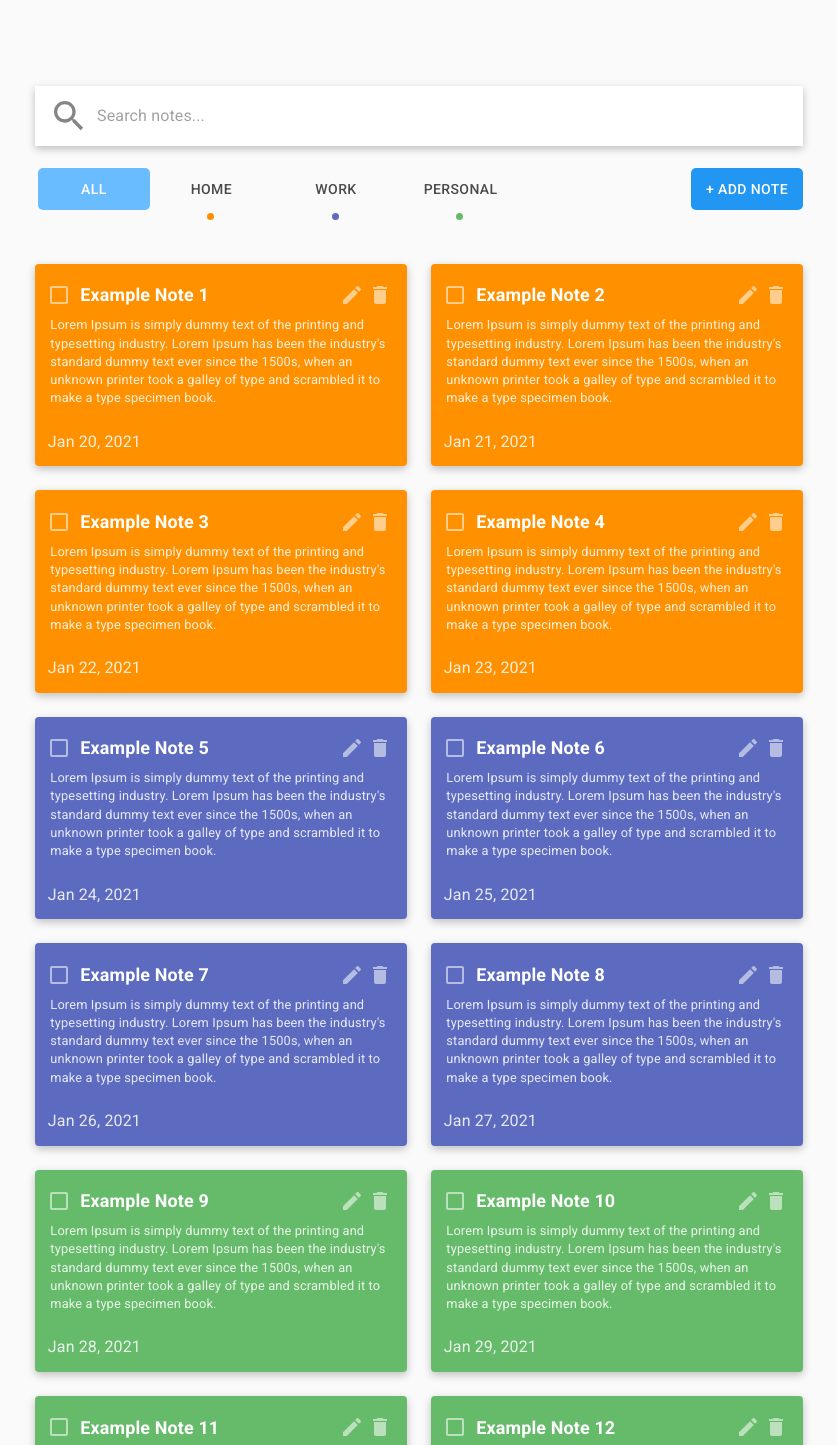
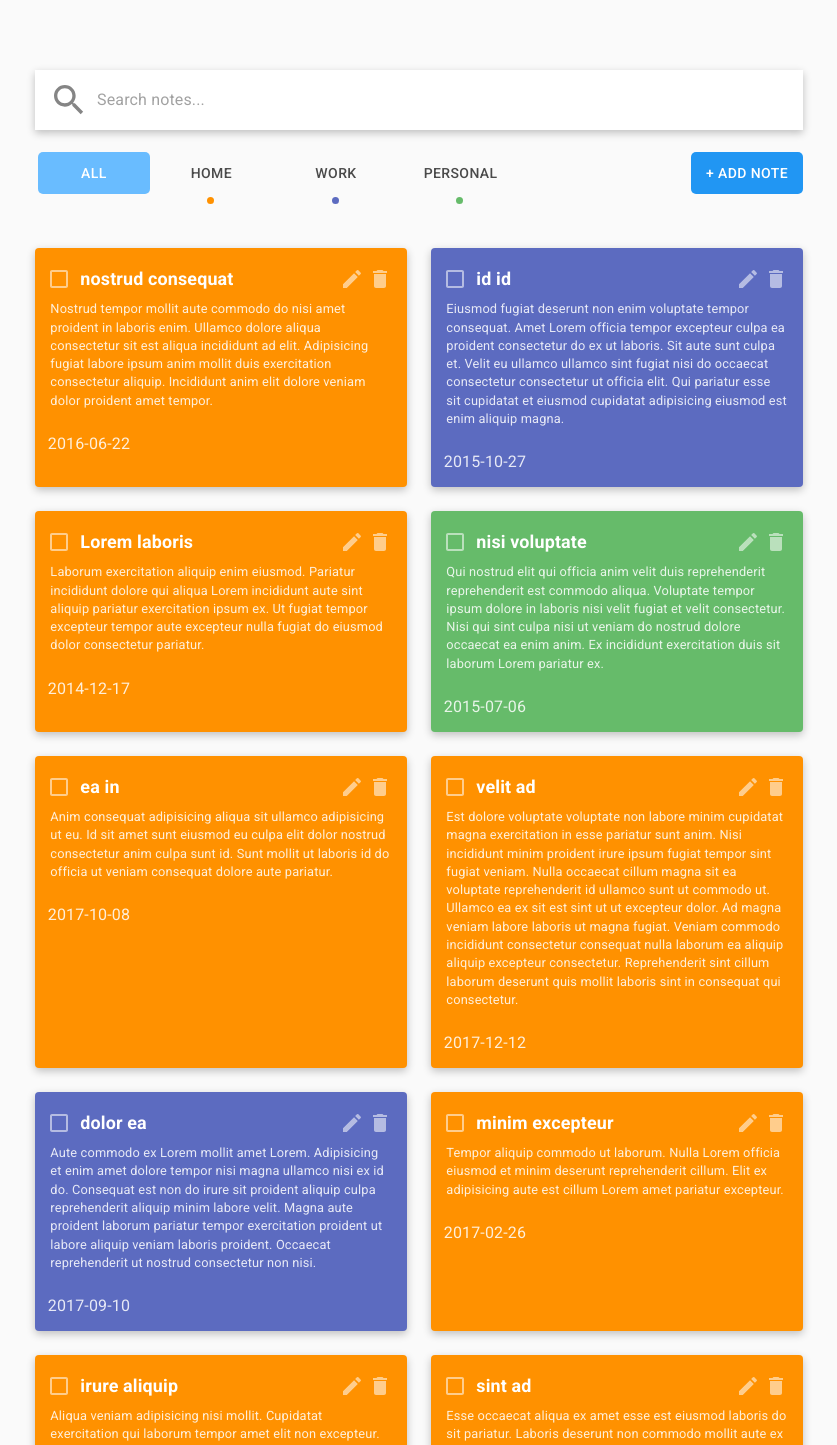
Before and after one commit to DKBoston15/react-notes-app, a React (Create React App) app: page / in a window 1280 px wide. Shown: the top 1445 px of the page, without its empty margins (221-1058 px from the left). Built offline with nearby package versions, Linux system fonts and the light colour scheme.

Commit message:
Search implementation with fuse.js

```diff
--- a/package.json
+++ b/package.json
@@ -15,6 +15,7 @@
     "@types/react": "^17.0.0",
     "@types/react-dom": "^17.0.0",
     "formik": "^2.2.6",
+    "fuse.js": "^6.4.6",
     "react": "^17.0.2",
     "react-dom": "^17.0.2",
     "react-scripts": "4.0.3",
--- a/src/App.tsx
+++ b/src/App.tsx
@@ -14,100 +14,180 @@ import { NotesNavigation } from "./modules/notes/NotesNavigation";
 
 const noteList = [
     {
-        id: 1,
-        title: "Example Note 1",
+        id: 470,
+        title: "nostrud consequat",
         category: "home",
         description:
-            "Lorem Ipsum is simply dummy text of the printing and typesetting industry. Lorem Ipsum has been the industry's standard dummy text ever since the 1500s, when an unknown printer took a galley of type and scrambled it to make a type specimen book.",
-        lastUpdated: "Jan 20, 2021"
+            "Nostrud tempor mollit aute commodo do nisi amet proident in laboris enim. Ullamco dolore aliqua consectetur sit est aliqua incididunt ad elit. Adipisicing fugiat labore ipsum anim mollit duis exercitation consectetur aliquip. Incididunt anim elit dolore veniam dolor proident amet tempor.\r\n",
+        lastUpdated: "2016-06-22"
     },
     {
-        id: 2,
-        title: "Example Note 2",
+        id: 65,
+        title: "id id",
+        category: "work",
+        description:
+            "Eiusmod fugiat deserunt non enim voluptate tempor consequat. Amet Lorem officia tempor excepteur culpa ea proident consectetur do ex ut laboris. Sit aute sunt culpa et. Velit eu ullamco ullamco sint fugiat nisi do occaecat consectetur consectetur ut officia elit. Qui pariatur esse sit cupidatat et eiusmod cupidatat adipisicing eiusmod est enim aliquip magna.\r\n",
+        lastUpdated: "2015-10-27"
+    },
+    {
+        id: 496,
+        title: "Lorem laboris",
         category: "home",
         description:
-            "Lorem Ipsum is simply dummy text of the printing and typesetting industry. Lorem Ipsum has been the industry's standard dummy text ever since the 1500s, when an unknown printer took a galley of type and scrambled it to make a type specimen book.",
-        lastUpdated: "Jan 21, 2021"
+            "Laborum exercitation aliquip enim eiusmod. Pariatur incididunt dolore qui aliqua Lorem incididunt aute sint aliquip pariatur exercitation ipsum ex. Ut fugiat tempor excepteur tempor aute excepteur nulla fugiat do eiusmod dolor consectetur pariatur.\r\n",
+        lastUpdated: "2014-12-17"
     },
     {
-        id: 3,
-        title: "Example Note 3",
+        id: 486,
+        title: "nisi voluptate",
+        category: "personal",
+        description:
+            "Qui nostrud elit qui officia anim velit duis reprehenderit reprehenderit est commodo aliqua. Voluptate tempor ipsum dolore in laboris nisi velit fugiat et velit consectetur. Nisi qui sint culpa nisi ut veniam do nostrud dolore occaecat ea enim anim. Ex incididunt exercitation duis sit laborum Lorem pariatur ex.\r\n",
+        lastUpdated: "2015-07-06"
+    },
+    {
+        id: 274,
+        title: "ea in",
         category: "home",
         description:
-            "Lorem Ipsum is simply dummy text of the printing and typesetting industry. Lorem Ipsum has been the industry's standard dummy text ever since the 1500s, when an unknown printer took a galley of type and scrambled it to make a type specimen book.",
-        lastUpdated: "Jan 22, 2021"
+            "Anim consequat adipisicing aliqua sit ullamco adipisicing ut eu. Id sit amet sunt eiusmod eu culpa elit dolor nostrud consectetur anim culpa sunt id. Sunt mollit ut laboris id do officia ut veniam consequat dolore aute pariatur.\r\n",
+        lastUpdated: "2017-10-08"
     },
     {
-        id: 4,
-        title: "Example Note 4",
+        id: 521,
+        title: "velit ad",
         category: "home",
         description:
-            "Lorem Ipsum is simply dummy text of the printing and typesetting industry. Lorem Ipsum has been the industry's standard dummy text ever since the 1500s, when an unknown printer took a galley of type and scrambled it to make a type specimen book.",
-        lastUpdated: "Jan 23, 2021"
+            "Est dolore voluptate voluptate non labore minim cupidatat magna exercitation in esse pariatur sunt anim. Nisi incididunt minim proident irure ipsum fugiat tempor sint fugiat veniam. Nulla occaecat cillum magna sit ea voluptate reprehenderit id ullamco sunt ut commodo ut. Ullamco ea ex sit est sint ut ut excepteur dolor. Ad magna veniam labore laboris ut magna fugiat. Veniam commodo incididunt consectetur consequat nulla laborum ea aliquip aliquip excepteur consectetur. Reprehenderit sint cillum laborum deserunt quis mollit laboris sint in consequat qui consectetur.\r\n",
+        lastUpdated: "2017-12-12"
     },
     {
-        id: 5,
-        title: "Example Note 5",
+        id: 562,
+        title: "dolor ea",
         category: "work",
         description:
-            "Lorem Ipsum is simply dummy text of the printing and typesetting industry. Lorem Ipsum has been the industry's standard dummy text ever since the 1500s, when an unknown printer took a galley of type and scrambled it to make a type specimen book.",
-        lastUpdated: "Jan 24, 2021"
+            "Aute commodo ex Lorem mollit amet Lorem. Adipisicing et enim amet dolore tempor nisi magna ullamco nisi ex id do. Consequat est non do irure sit proident aliquip culpa reprehenderit aliquip minim labore velit. Magna aute proident laborum pariatur tempor exercitation proident ut labore aliquip veniam laboris proident. Occaecat reprehenderit ut nostrud consectetur non nisi.\r\n",
+        lastUpdated: "2017-09-10"
     },
     {
-        id: 6,
-        title: "Example Note 6",
+        id: 493,
+        title: "minim excepteur",
+        category: "home",
+        description:
+            "Tempor aliquip commodo ut laborum. Nulla Lorem officia eiusmod et minim deserunt reprehenderit cillum. Elit ex adipisicing aute est cillum Lorem amet pariatur excepteur.\r\n",
+        lastUpdated: "2017-02-26"
+    },
+    {
+        id: 426,
+        title: "irure aliquip",
+        category: "home",
+        description:
+            "Aliqua veniam adipisicing nisi mollit. Cupidatat exercitation qui laborum tempor amet elit non excepteur. Dolor enim ex elit pariatur ipsum laboris ea minim ad.\r\n",
+        lastUpdated: "2016-06-22"
+    },
+    {
+        id: 137,
+        title: "sint ad",
+        category: "home",
+        description:
+            "Esse occaecat aliqua ex amet esse est eiusmod laboris do sit pariatur. Laboris deserunt non commodo mollit aute ex irure sint deserunt cillum aliquip aute in aute. Eu enim non aliquip non. Incididunt eiusmod minim commodo minim ad aute incididunt incididunt Lorem Lorem anim dolore. Est pariatur voluptate ipsum laboris sunt officia cillum anim pariatur ullamco consequat incididunt proident veniam. Labore occaecat commodo ad et cupidatat duis quis nisi dolor id mollit aliquip est amet.\r\n",
+        lastUpdated: "2019-09-14"
+    },
+    {
+        id: 965,
+        title: "tempor anim",
+        category: "home",
+        description:
+            "Voluptate enim consectetur qui irure. Qui dolore cillum tempor excepteur. Et excepteur ea labore et amet est ut laborum consectetur. Aliqua ex magna dolor excepteur officia enim duis laboris mollit. Nostrud aute nostrud magna esse labore ullamco cillum amet occaecat ipsum nostrud quis.\r\n",
+        lastUpdated: "2015-06-28"
+    },
+    {
+        id: 74,
+        title: "ex reprehenderit",
+        category: "home",
+        description:
+            "Duis commodo adipisicing in amet enim dolor quis dolore sunt est nulla fugiat. Lorem veniam magna ex esse dolor. Id magna esse qui irure adipisicing dolor officia culpa id elit do minim minim. Velit nostrud do do mollit ipsum sit adipisicing duis incididunt et voluptate amet minim deserunt. Veniam dolore nostrud ea reprehenderit culpa irure. Eiusmod ex mollit cillum qui in.\r\n",
+        lastUpdated: "2016-06-04"
+    },
+    {
+        id: 450,
+        title: "aliquip quis",
+        category: "home",
+        description:
+            "Veniam quis ea qui labore nisi Lorem reprehenderit nisi minim sunt consectetur consectetur aute. Irure ipsum ea cupidatat aute aliquip. Nisi dolor dolor sit adipisicing ad mollit irure. Consectetur ex eu esse ad tempor consectetur reprehenderit occaecat laboris commodo. Aute laboris aute laborum aliquip eu eu aliquip reprehenderit laboris enim veniam. Cillum commodo culpa nostrud do cupidatat voluptate est incididunt qui voluptate.\r\n",
+        lastUpdated: "2018-04-21"
+    },
+    {
+        id: 437,
+        title: "sint excepteur",
         category: "work",
         description:
-            "Lorem Ipsum is simply dummy text of the printing and typesetting industry. Lorem Ipsum has been the industry's standard dummy text ever since the 1500s, when an unknown printer took a galley of type and scrambled it to make a type specimen book.",
-        lastUpdated: "Jan 25, 2021"
+            "Eu eu exercitation exercitation amet. Magna sint excepteur incididunt consectetur reprehenderit. Minim aute magna ex irure excepteur non dolor dolore Lorem sunt esse excepteur sit. Voluptate proident esse excepteur ea ullamco aliquip reprehenderit minim voluptate. Aute mollit tempor et sunt fugiat Lorem ex aute irure ullamco. Reprehenderit fugiat sunt aliquip in irure dolor consectetur irure velit quis reprehenderit exercitation in culpa. Amet dolore do elit velit officia proident aliquip ipsum do voluptate.\r\n",
+        lastUpdated: "2021-03-31"
     },
     {
-        id: 7,
-        title: "Example Note 7",
+        id: 251,
+        title: "occaecat dolore",
+        category: "home",
+        description:
+            "Laborum magna dolore exercitation quis deserunt commodo eiusmod. Do eu eiusmod ullamco ex nisi. Consequat ad fugiat proident et aliqua ullamco. Aliqua cupidatat sit elit sint dolor duis minim do amet. Ut aute proident amet aliqua consequat amet consequat do esse aliqua laboris consequat.\r\n",
+        lastUpdated: "2016-02-02"
+    },
+    {
+        id: 229,
+        title: "qui occaecat",
         category: "work",
         description:
-            "Lorem Ipsum is simply dummy text of the printing and typesetting industry. Lorem Ipsum has been the industry's standard dummy text ever since the 1500s, when an unknown printer took a galley of type and scrambled it to make a type specimen book.",
-        lastUpdated: "Jan 26, 2021"
+            "Lorem labore et consequat id. Laborum ullamco adipisicing aliqua laborum reprehenderit ullamco sit eu sunt quis voluptate. Eu dolor dolore deserunt sunt et laboris ea anim. Nostrud sit anim incididunt aute officia adipisicing aute sunt. Ut ea irure ad incididunt qui esse labore culpa tempor labore proident reprehenderit ex.\r\n",
+        lastUpdated: "2014-11-01"
     },
     {
-        id: 8,
-        title: "Example Note 8",
+        id: 351,
+        title: "irure sint",
+        category: "personal",
+        description:
+            "Nisi veniam cillum eu minim tempor id. Nulla non anim aute tempor sunt. Est dolor irure nostrud esse sit officia deserunt velit elit fugiat. Consequat qui consequat elit sint.\r\n",
+        lastUpdated: "2014-03-16"
+    },
+    {
+        id: 192,
+        title: "occaecat veniam",
+        category: "personal",
+        description:
+            "Laborum deserunt labore proident duis adipisicing. Dolore cillum in dolore adipisicing elit cillum culpa sint. Laboris incididunt ut minim tempor minim deserunt tempor. Et culpa aliquip elit consequat elit. Sit ex consequat do anim tempor aute consectetur irure laboris nulla cillum adipisicing. Consectetur excepteur pariatur ullamco excepteur officia aliquip ullamco irure aliquip cupidatat deserunt sit irure sunt. Nulla voluptate consequat commodo sunt sunt.\r\n",
+        lastUpdated: "2020-07-02"
+    },
+    {
+        id: 862,
+        title: "esse sit",
+        category: "personal",
+        description:
+            "Dolore veniam consectetur eiusmod velit velit anim excepteur deserunt esse est et commodo. Ipsum adipisicing ullamco veniam laborum fugiat laborum irure adipisicing ut qui ex nulla. Ad reprehenderit laboris proident amet cupidatat adipisicing proident irure officia. Fugiat anim est exercitation eu pariatur ea duis cupidatat laborum culpa. Laborum do consequat sunt ea culpa irure non incididunt. Est sunt ex qui commodo cupidatat anim ut dolore occaecat magna consectetur. Cillum ex tempor id culpa.\r\n",
+        lastUpdated: "2014-07-06"
+    },
+    {
+        id: 77,
+        title: "incididunt cillum",
         category: "work",
         description:
-            "Lorem Ipsum is simply dummy text of the printing and typesetting industry. Lorem Ipsum has been the industry's standard dummy text ever since the 1500s, when an unknown printer took a galley of type and scrambled it to make a type specimen book.",
-        lastUpdated: "Jan 27, 2021"
+            "Commodo qui excepteur labore nostrud. Id mollit cillum sit anim in labore proident consectetur exercitation mollit et tempor dolor tempor. Id est laborum aute Lorem eu exercitation et aliquip sit exercitation ad. Elit mollit exercitation adipisicing reprehenderit occaecat quis aliquip. Commodo pariatur minim ullamco Lorem ipsum tempor ad. Amet voluptate sit ut mollit sint culpa elit incididunt sint.\r\n",
+        lastUpdated: "2020-02-13"
     },
     {
-        id: 9,
-        title: "Example Note 9",
+        id: 347,
+        title: "consequat nisi",
+        category: "work",
+        description:
+            "In irure sunt Lorem adipisicing dolor tempor. Commodo dolor aliqua est enim laborum laboris consectetur fugiat aliquip irure eiusmod. Cupidatat nisi adipisicing labore do laborum commodo amet sint. Fugiat ut sint incididunt deserunt proident.\r\n",
+        lastUpdated: "2015-05-26"
+    },
+    {
+        id: 231,
+        title: "cillum elit",
         category: "personal",
         description:
-            "Lorem Ipsum is simply dummy text of the printing and typesetting industry. Lorem Ipsum has been the industry's standard dummy text ever since the 1500s, when an unknown printer took a galley of type and scrambled it to make a type specimen book.",
-        lastUpdated: "Jan 28, 2021"
-    },
-    {
-        id: 10,
-        title: "Example Note 10",
-        category: "personal",
-        description:
-            "Lorem Ipsum is simply dummy text of the printing and typesetting industry. Lorem Ipsum has been the industry's standard dummy text ever since the 1500s, when an unknown printer took a galley of type and scrambled it to make a type specimen book.",
-        lastUpdated: "Jan 29, 2021"
-    },
-    {
-        id: 11,
-        title: "Example Note 11",
-        category: "personal",
-        description:
-            "Lorem Ipsum is simply dummy text of the printing and typesetting industry. Lorem Ipsum has been the industry's standard dummy text ever since the 1500s, when an unknown printer took a galley of type and scrambled it to make a type specimen book.",
-        lastUpdated: "Jan 30, 2021"
-    },
-    {
-        id: 12,
-        title: "Example Note 12",
-        category: "personal",
-        description:
-            "Lorem Ipsum is simply dummy text of the printing and typesetting industry. Lorem Ipsum has been the industry's standard dummy text ever since the 1500s, when an unknown printer took a galley of type and scrambled it to make a type specimen book.",
-        lastUpdated: "Jan 31, 2021"
+            "Ea in tempor laboris aliqua tempor id eiusmod proident do deserunt labore. Incididunt et aute sunt esse est cillum sunt exercitation. Velit tempor dolor occaecat occaecat labore. Et sint in nisi sunt. Officia sit dolore quis id excepteur aliquip cillum ipsum in culpa exercitation ut. Mollit commodo pariatur mollit ipsum ad sint reprehenderit. Ad culpa labore irure do commodo elit adipisicing ad non et.\r\n",
+        lastUpdated: "2020-05-15"
     }
 ];
 
@@ -122,6 +202,9 @@ function App() {
         setOpen(true);
     };
     const [notes, setNotes] = useState(noteList);
+
+    //Testing
+    const [searchedNotes, setSearchedNotes] = useState(noteList);
 
     return (
         <ThemeProvider theme={theme()}>
@@ -140,9 +223,15 @@ function App() {
                         notes={notes}
                         handleClose={handleClose}
                     />
-                    <SearchBar />
+                    <SearchBar
+                        notes={notes}
+                        setNotes={setNotes}
+                        searchedNotes={searchedNotes}
+                        setSearchedNotes={setSearchedNotes}
+                    />
                     <NotesNavigation
                         notes={notes}
+                        searchedNotes={searchedNotes}
                         handleOpen={handleOpen}
                         setNotes={setNotes}
                     />
--- a/src/modules/notes/Note.tsx
+++ b/src/modules/notes/Note.tsx
@@ -14,7 +14,7 @@ const useStyles = makeStyles({
         color: "white",
         fontSize: "1rem",
         minWidth: "12em",
-        minHeight: "6em",
+        minHeight: "100%",
         boxShadow: "rgba(0, 0, 0, 0.24) 0px 3px 8px"
     },
     home: {
--- a/src/modules/notes/SearchBar.tsx
+++ b/src/modules/notes/SearchBar.tsx
@@ -1,13 +1,16 @@
 // Material UI
 import TextField from "@material-ui/core/TextField";
-import Autocomplete from "@material-ui/lab/Autocomplete";
 import InputAdornment from "@material-ui/core/InputAdornment";
 import Search from "@material-ui/icons/Search";
 import { makeStyles } from "@material-ui/core/styles";
+import { useState } from "react";
+import Fuse from "fuse.js";
+import { TNote, INotesCommonProps } from "../../types";
 
 const useStyles = makeStyles({
-    searchBar: { width: "100%", marginTop: "5em" },
     searchTextField: {
+        width: "100%",
+        marginTop: "5em",
         background: "white",
         padding: "1em",
         boxShadow: "rgba(0, 0, 0, 0.24) 0px 3px 8px"
@@ -15,26 +18,48 @@ const useStyles = makeStyles({
     customAdornment: { color: "#858585" },
     customSearchIcon: { fontSize: "2.5rem" }
 });
+interface ISearchBarProps extends INotesCommonProps {
+    setSearchedNotes: (notes: TNote[]) => void;
+    searchedNotes: TNote[];
+}
 
-export const SearchBar = () => {
-    const {
-        searchBar,
-        searchTextField,
-        customAdornment,
-        customSearchIcon
-    } = useStyles();
+export const SearchBar = ({
+    notes,
+    setNotes,
+    searchedNotes,
+    setSearchedNotes
+}: ISearchBarProps) => {
+    const { searchTextField, customAdornment, customSearchIcon } = useStyles();
+
+    const options = {
+        threshold: 0.3,
+        keys: ["title", "description"]
+    };
+    const fuse = new Fuse(notes, options);
+
+    const [searchValue, setSearchValue] = useState("");
+
+    const handleChange = (event: React.ChangeEvent<HTMLInputElement>) => {
+        setSearchValue(event.target.value);
+        let searchedNotesArray = fuse.search(searchValue);
+        let newSearchedNotesArray = [];
+        for (let note = 0; note < searchedNotesArray.length; note++) {
+            newSearchedNotesArray.push(searchedNotesArray[note].item);
+        }
+        if (newSearchedNotesArray.length === 0) {
+            setSearchedNotes(notes);
+        }
+        if (newSearchedNotesArray.length !== 0) {
+            setSearchedNotes(newSearchedNotesArray);
+        }
+    };
+
     return (
-        <Autocomplete
-            className={searchBar}
-            id="search-bar"
-            freeSolo
-            options={[""]}
-            renderInput={(params) => (
         <TextField
             className={searchTextField}
-                    {...params}
             placeholder="Search notes..."
             margin="normal"
+            onChange={handleChange}
             InputProps={{
                 disableUnderline: true,
                 startAdornment: (
@@ -47,7 +72,5 @@ export const SearchBar = () => {
                 )
             }}
         />
-            )}
-        />
     );
 };
```
Also changed, not shown: src/modules/notes/NotesNavigation.tsx (+9 -3 lines), 2 other files (tests, documents, lock files or other folders). Lines whose indentation alone changed are shown as unchanged.
